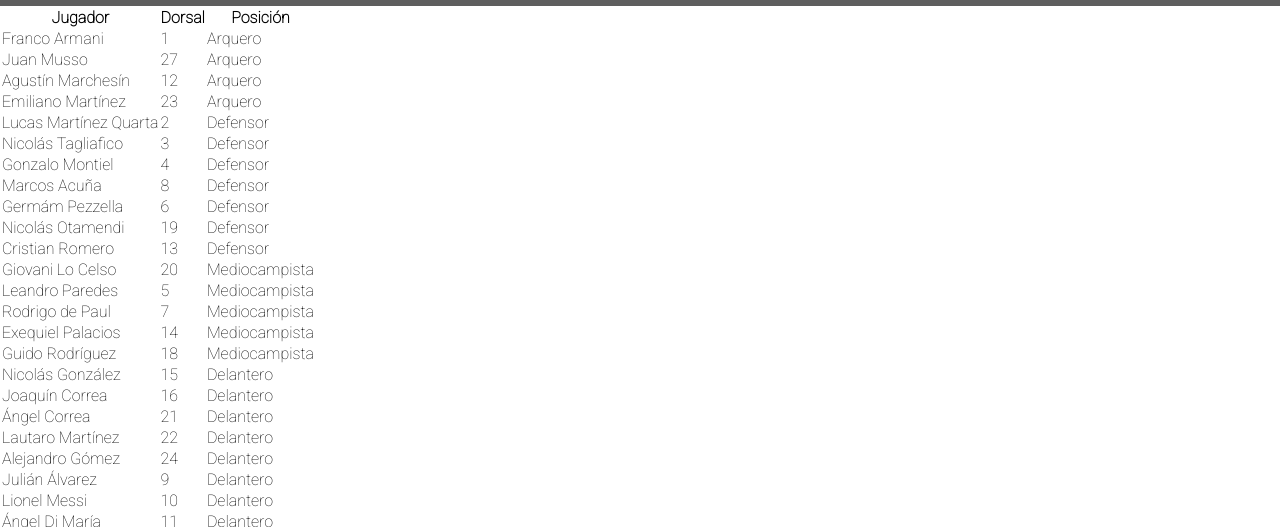
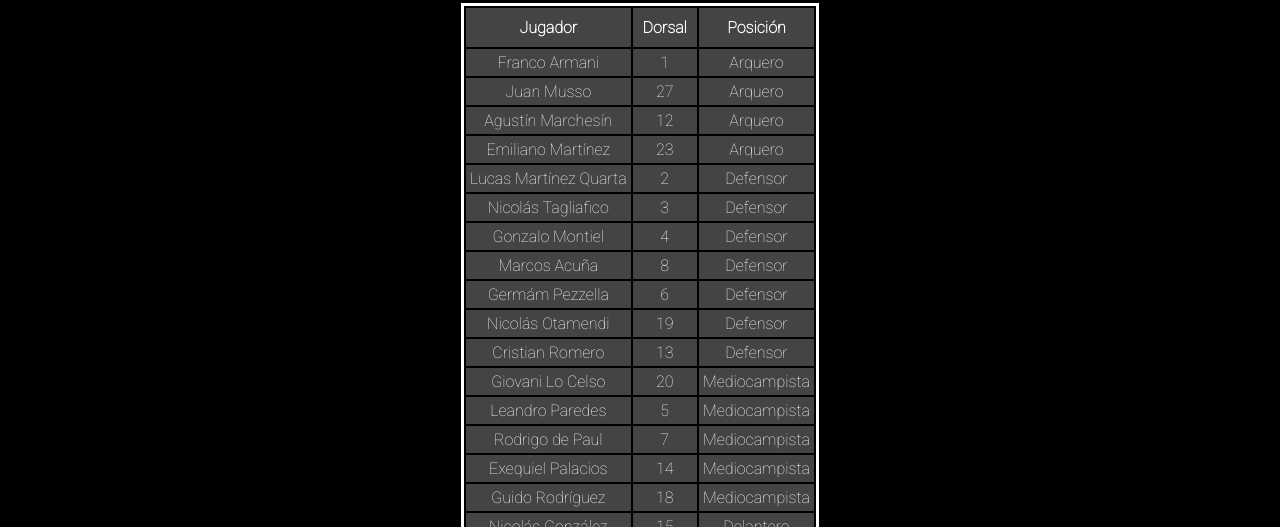
Before and after one commit to GonzaloRamos01/Scaloneta, a plain HTML site: page pages/jugadores.html in a window 1280 px wide. Shown: the part 150-677 px from the top of the page. Drawn offline with Linux system fonts and the light colour scheme.

Commit message:
css a page jugadores y Media a jugadores

```diff
--- a/css/style.css
+++ b/css/style.css
@@ -209,7 +209,7 @@ footer{
     display: flex;
     justify-content: center;
     align-items: center;
-    background-color: #4444;
+    background-color: #444;
     margin-bottom: 20px;
 }
 
@@ -339,6 +339,47 @@ footer{
     width: 100%;
     height: 100%;
     object-fit: cover;
+}
+
+/*JUGADORES*/
+
+.gridcontainerjugadores{
+    display: grid;
+    grid-template-areas:
+    "header"
+    "nav"
+    "maintabla"
+    "footer";
+    grid-template-columns: 100%;
+    grid-template-rows: 6vh 10vh auto 7vh;
+}
+
+.maintabla{
+    grid-area: maintabla;
+    display: flex;
+    justify-content: center;
+    align-items: center;
+    background-color: black;
+}
+
+.table__jugadores{
+    margin: 25px;
+    color: white;
+    border: white 3px solid;
+}
+
+.tabletr{
+    background-color: #444;
+}
+
+.tableth{
+    text-align: center;
+    padding: 10px;
+}
+
+.tabletd{
+    padding: 4px;
+    text-align: center;
 }
 
 /*Media Q mobile*/
@@ -507,4 +548,19 @@ footer{
     padding: 5px;
     }
 
+    .deco:hover {
+        padding: 1px;
+    }
+
+    /*JUGADORES*/
+
+    .gridcontainerjugadores{
+    grid-template-areas:
+    "nav"
+    "maintabla"
+    "footer";
+    grid-template-rows: auto auto auto;
+    }
+
+
 }
--- a/pages/jugadores.html
+++ b/pages/jugadores.html
@@ -10,10 +10,10 @@
     <title>Jugadores</title>
 </head>
 
-<body>
+<body class="gridcontainerjugadores">
 
     <header class="header">
-        <h1 class="header__h1">Jugadores</h1>
+        <h1 class="header__h1">Jugadores Convocados</h1>
     </header>
 
     <nav>
@@ -51,136 +51,136 @@
         </div>
     </nav>
 
-    <main>
+    <main class="maintabla">
         <table class="table__jugadores">
-            <tr>
-                <th>Jugador</th>
-                <th>Dorsal</th>
-                <th>Posición</th>
+            <tr class="tabletr">
+                <th class="tableth">Jugador</th>
+                <th class="tableth">Dorsal</th>
+                <th class="tableth">Posición</th>
             </tr>
-            <tr>
-                <td>Franco Armani</td>
-                <td>1</td>
-                <td class="arq">Arquero</td>
+            <tr class="tabletr">
+                <td class="tabletd">Franco Armani</td>
+                <td class="tabletd">1</td>
+                <td class="tabletd">Arquero</td>
             </tr>
-            <tr>
-                <td>Juan Musso</td>
-                <td>27</td>
-                <td class="arq">Arquero</td>
+            <tr class="tabletr">
+                <td class="tabletd">Juan Musso</td>
+                <td class="tabletd">27</td>
+                <td class="tabletd">Arquero</td>
             </tr>
-            <tr>
-                <td>Agustín Marchesín</td>
-                <td>12</td>
-                <td class="arq">Arquero</td>
+            <tr class="tabletr">
+                <td class="tabletd">Agustín Marchesín</td>
+                <td class="tabletd">12</td>
+                <td class="tabletd">Arquero</td>
             </tr>
-            <tr>
-                <td>Emiliano Martínez</td>
-                <td>23</td>
-                <td class="arq">Arquero</td>
+            <tr class="tabletr">
+                <td class="tabletd">Emiliano Martínez</td>
+                <td class="tabletd">23</td>
+                <td class="tabletd">Arquero</td>
             </tr>
-            <tr>
-                <td>Lucas Martínez Quarta</td>
-                <td>2</td>
-                <td class="def">Defensor</td>
+            <tr class="tabletr">
+                <td class="tabletd">Lucas Martínez Quarta</td>
+                <td class="tabletd">2</td>
+                <td class="tabletd">Defensor</td>
             </tr>
-            <tr>
-                <td>Nicolás Tagliafico</td>
-                <td>3</td>
-                <td class="def">Defensor</td>
+            <tr class="tabletr">
+                <td class="tabletd">Nicolás Tagliafico</td>
+                <td class="tabletd">3</td>
+                <td class="tabletd">Defensor</td>
             </tr>
-            <tr>
-                <td>Gonzalo Montiel</td>
-                <td>4</td>
-                <td class="def">Defensor</td>
+            <tr class="tabletr">
+                <td class="tabletd">Gonzalo Montiel</td>
+                <td class="tabletd">4</td>
+                <td class="tabletd">Defensor</td>
             </tr>
-            <tr>
-                <td>Marcos Acuña</td>
-                <td>8</td>
-                <td class="def">Defensor</td>
+            <tr class="tabletr">
+                <td class="tabletd">Marcos Acuña</td>
+                <td class="tabletd">8</td>
+                <td class="tabletd">Defensor</td>
             </tr>
-            <tr>
-                <td>Germám Pezzella</td>
-                <td>6</td>
-                <td class="def">Defensor</td>
+            <tr class="tabletr">
+                <td class="tabletd">Germám Pezzella</td>
+                <td class="tabletd">6</td>
+                <td class="tabletd">Defensor</td>
             </tr>
-            <tr>
-                <td>Nicolás Otamendi</td>
-                <td>19</td>
-                <td class="def">Defensor</td>
+            <tr class="tabletr">
+                <td class="tabletd">Nicolás Otamendi</td>
+                <td class="tabletd">19</td>
+                <td class="tabletd">Defensor</td>
             </tr>
-            <tr>
-                <td>Cristian Romero</td>
-                <td>13</td>
-                <td class="def">Defensor</td>
+            <tr class="tabletr">
+                <td class="tabletd">Cristian Romero</td>
+                <td class="tabletd">13</td>
+                <td class="tabletd">Defensor</td>
             </tr>
-            <tr>
-                <td>Giovani Lo Celso</td>
-                <td>20</td>
-                <td class="med">Mediocampista</td>
+            <tr class="tabletr">
+                <td class="tabletd">Giovani Lo Celso</td>
+                <td class="tabletd">20</td>
+                <td class="tabletd">Mediocampista</td>
             </tr>
-            <tr>
-                <td>Leandro Paredes</td>
-                <td>5</td>
-                <td class="med">Mediocampista</td>
+            <tr class="tabletr">
+                <td class="tabletd">Leandro Paredes</td>
+                <td class="tabletd">5</td>
+                <td class="tabletd">Mediocampista</td>
             </tr>
-            <tr>
+            <tr class="tabletr">
 
-                <td>Rodrigo de Paul</td>
-                <td>7</td>
-                <td class="med">Mediocampista</td>
+                <td class="tabletd">Rodrigo de Paul</td>
+                <td class="tabletd">7</td>
+                <td class="tabletd">Mediocampista</td>
             </tr>
 
-            <tr>
-                <td>Exequiel Palacios</td>
-                <td>14</td>
-                <td class="med">Mediocampista</td>
+            <tr class="tabletr">
+                <td class="tabletd">Exequiel Palacios</td>
+                <td class="tabletd">14</td>
+                <td class="tabletd">Mediocampista</td>
             </tr>
 
-            <tr>
-                <td>Guido Rodríguez</td>
-                <td>18</td>
-                <td class="med">Mediocampista</td>
+            <tr class="tabletr">
+                <td class="tabletd">Guido Rodríguez</td>
+                <td class="tabletd">18</td>
+                <td class="tabletd">Mediocampista</td>
             </tr>
-            <tr>
-                <td>Nicolás González</td>
-                <td>15</td>
-                <td class="del">Delantero</td>
+            <tr class="tabletr">
+                <td class="tabletd">Nicolás González</td>
+                <td class="tabletd">15</td>
+                <td class="tabletd">Delantero</td>
             </tr>
-            <tr>
-                <td>Joaquín Correa</td>
-                <td>16</td>
-                <td class="del">Delantero</td>
+            <tr class="tabletr">
+                <td class="tabletd">Joaquín Correa</td>
+                <td class="tabletd">16</td>
+                <td class="tabletd">Delantero</td>
             </tr>
-            <tr>
-                <td>Ángel Correa</td>
-                <td>21</td>
-                <td class="del">Delantero</td>
+            <tr class="tabletr">
+                <td class="tabletd">Ángel Correa</td>
+                <td class="tabletd">21</td>
+                <td class="tabletd">Delantero</td>
             </tr>
-            <tr>
-                <td>Lautaro Martínez</td>
-                <td>22</td>
-                <td class="del">Delantero</td>
+            <tr class="tabletr">
+                <td class="tabletd">Lautaro Martínez</td>
+                <td class="tabletd">22</td>
+                <td class="tabletd">Delantero</td>
             </tr>
 
-            <tr>
-                <td>Alejandro Gómez</td>
-                <td>24</td>
-                <td class="del">Delantero</td>
+            <tr class="tabletr">
+                <td class="tabletd">Alejandro Gómez</td>
+                <td class="tabletd">24</td>
+                <td class="tabletd">Delantero</td>
             </tr>
-            <tr>
-                <td>Julián Álvarez</td>
-                <td>9</td>
-                <td class="del">Delantero</td>
+            <tr class="tabletr">
+                <td class="tabletd">Julián Álvarez</td>
+                <td class="tabletd">9</td>
+                <td class="tabletd">Delantero</td>
             </tr>
-            <tr>
-                <td>Lionel Messi</td>
-                <td>10</td>
-                <td class="del">Delantero</td>
+            <tr class="tabletr">
+                <td class="tabletd">Lionel Messi</td>
+                <td class="tabletd">10</td>
+                <td class="tabletd">Delantero</td>
             </tr>
-            <tr>
-                <td>Ángel Di María</td>
-                <td>11</td>
-                <td class="del">Delantero</td>
+            <tr class="tabletr">
+                <td class="tabletd">Ángel Di María</td>
+                <td class="tabletd">11</td>
+                <td class="tabletd">Delantero</td>
             </tr>
         </table>
     </main>
```
